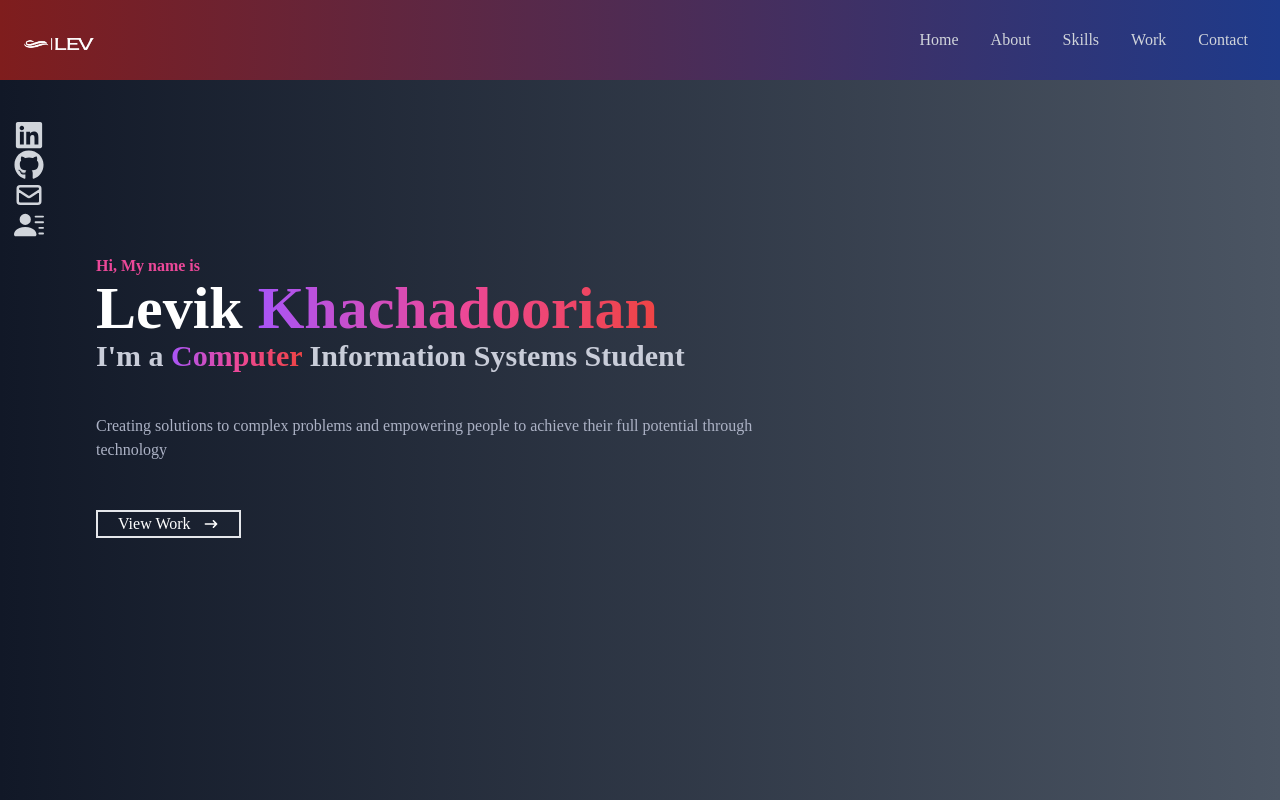
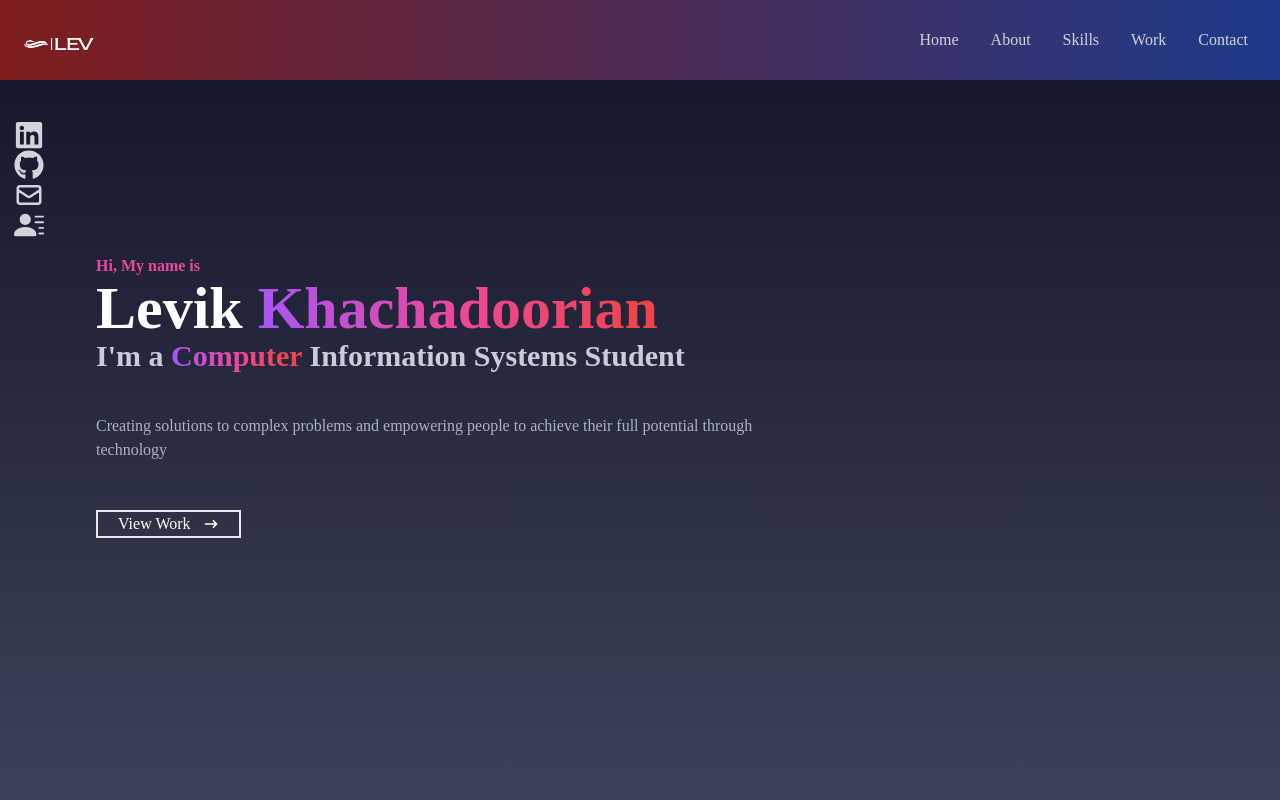
Before and after one commit to Levik931/Portfolio, a React (Create React App) app: page / in a window 1280 px wide. Shown: the top 800 px of the page. Built offline with nearby package versions, Linux system fonts and the light colour scheme.

Commit message:
home color

```diff
--- a/src/components/Home.jsx
+++ b/src/components/Home.jsx
@@ -8,7 +8,7 @@
   return (
     <div
       name="home"
-      className="w-full h-screen bg-gradient-to-r from-gray-900 to-gray-600"
+      className="w-full h-screen bg-gradient-to-b from-[#111326] to-[#373b52f6]"
     >
       {/* container */}
       <div className="max-w-[1000px] mx-auto sm:ml-10 px-14 flex flex-col justify-center h-full">
```
